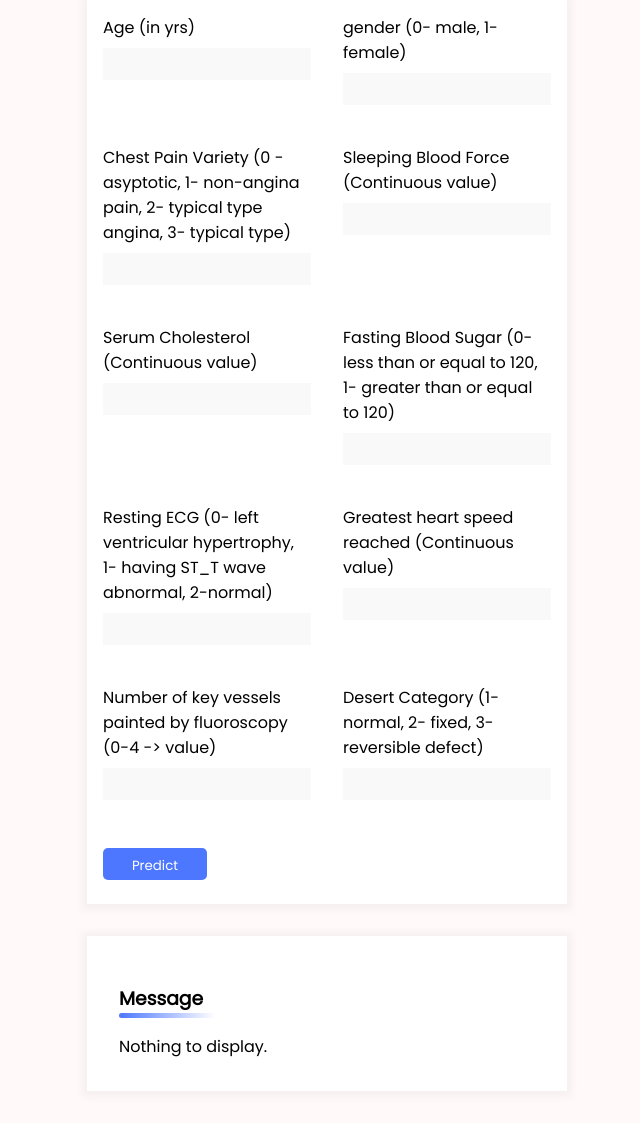
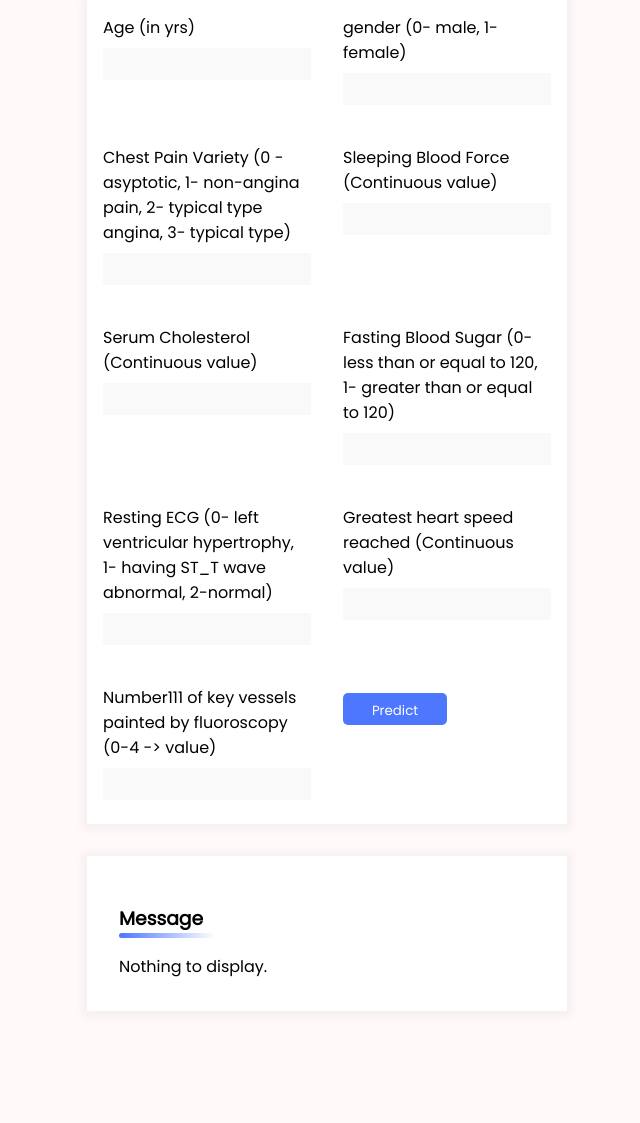
Before and after one commit to kaushikxi/CVD, a Django app: page / in a window 1280 px wide. Shown: the part 102-1225 px from the top of the page, without its empty margins (313-953 px from the left). After the commit the page ends 1079 px from the top, so only its background shows below. Run offline with Django 4.2, Linux system fonts and the light colour scheme; parts of the project's set-up code (start-up, migrations or seed data) failed here and were passed over.

Commit message:
added changes to html file

```diff
--- a/template/index.html
+++ b/template/index.html
@@ -70,18 +70,18 @@
     </div>
 
     <div class="field">
-        <label for="field9">Number of key vessels painted by fluoroscopy
+        <label for="field9">Number111 of key vessels painted by fluoroscopy
             (0-4 -> value)
         </label>
         <input type="text" name="ca">
     </div>
 
-    <div class="field">
+    <!-- <div class="field">
         <label for="field10">Desert Category (1- normal, 2- fixed, 3- reversible defect)
 
         </label>
         <input type="text" name="thal">
-    </div>
+    </div> -->
 
         <div class="field">
             <input type="submit" value="Predict" class="predict">
```
